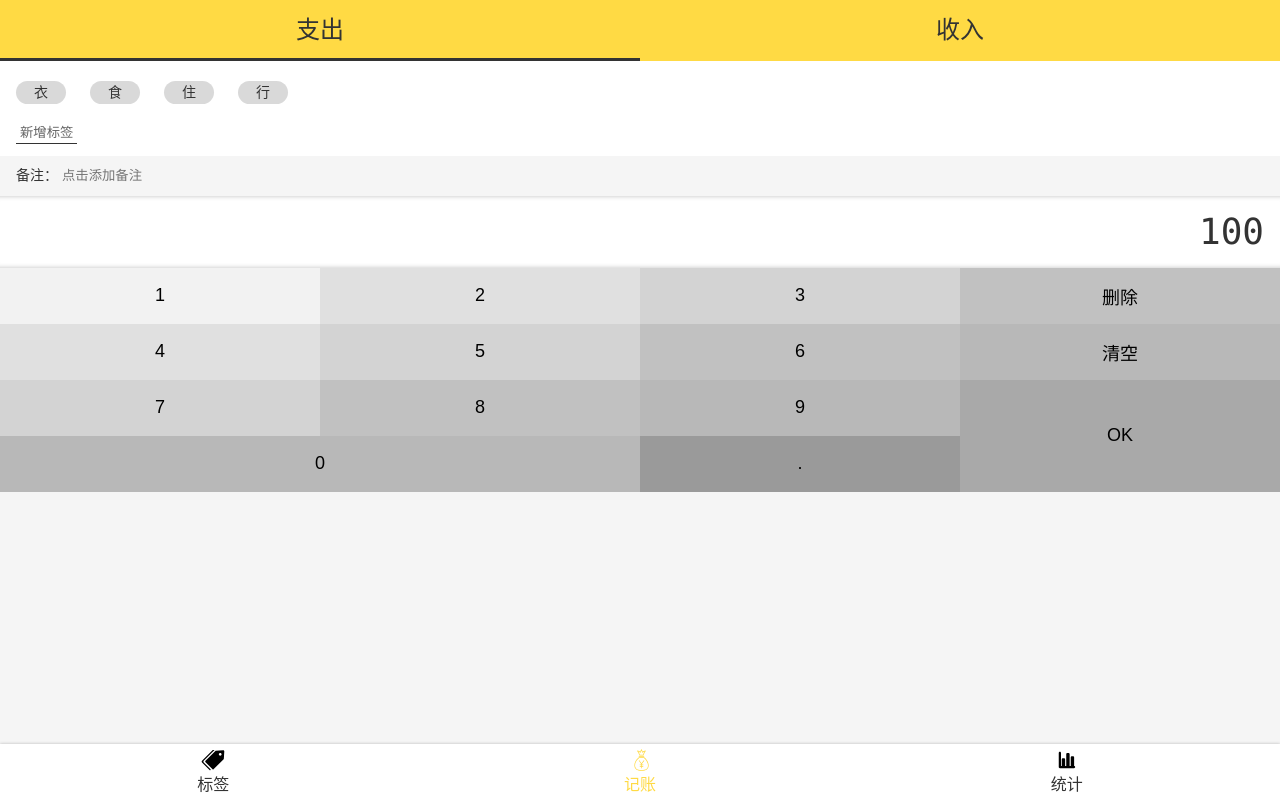
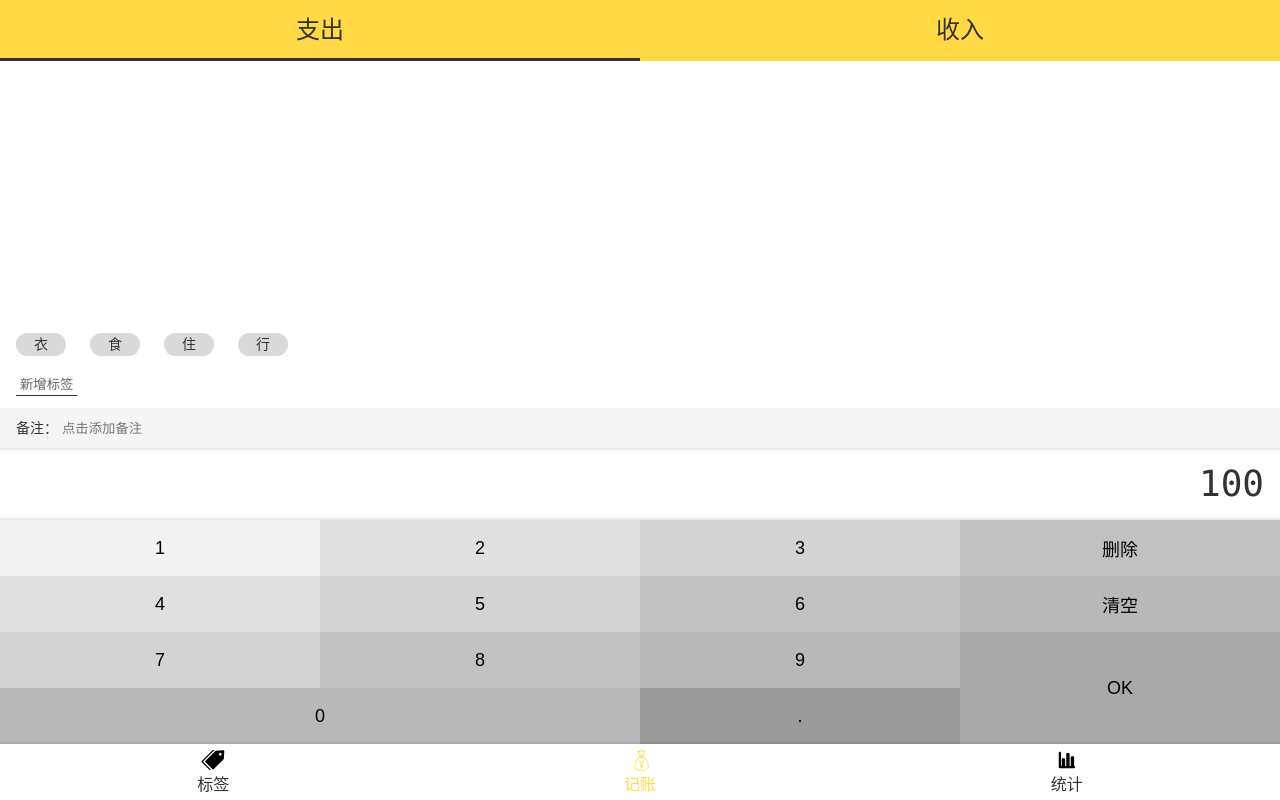
Before and after one commit to alertguo/mango-react-echarts, a React app: page /#/money in a window 1280 px wide. Built offline with nearby package versions, Linux system fonts and the light colour scheme.

Commit message:
Layout 添加样式

```diff
--- a/src/components/Layout.tsx
+++ b/src/components/Layout.tsx
@@ -14,7 +14,7 @@ const Main = styled.div`
 const Layout = (props: any) => {
   return (
     <Wrapper>
-      <Main>
+      <Main className={props.className}>
         {props.children}
       </Main>
       <Nav/>
--- a/src/views/Money.tsx
+++ b/src/views/Money.tsx
@@ -4,10 +4,15 @@ import TagsSelection from './Money/TagsSelection';
 import NotesSelection from './Money/NotesSelection';
 import TypeSelection from './Money/TypeSelection';
 import NumberPadSelection from './Money/NumberPadSelection';
+import styled from 'styled-components';
 
+const MyLayout = styled(Layout)`
+  display: flex;
+  flex-direction: column;
+`
 function Money() {
   return (
-    <Layout>
+    <MyLayout>
       <TypeSelection>
         <ul>
           <li className="selected">支出</li>
@@ -52,7 +57,7 @@ function Money() {
           <button>.</button>
         </div>
       </NumberPadSelection>
-    </Layout>
+    </MyLayout>
   );
 }
 
```
